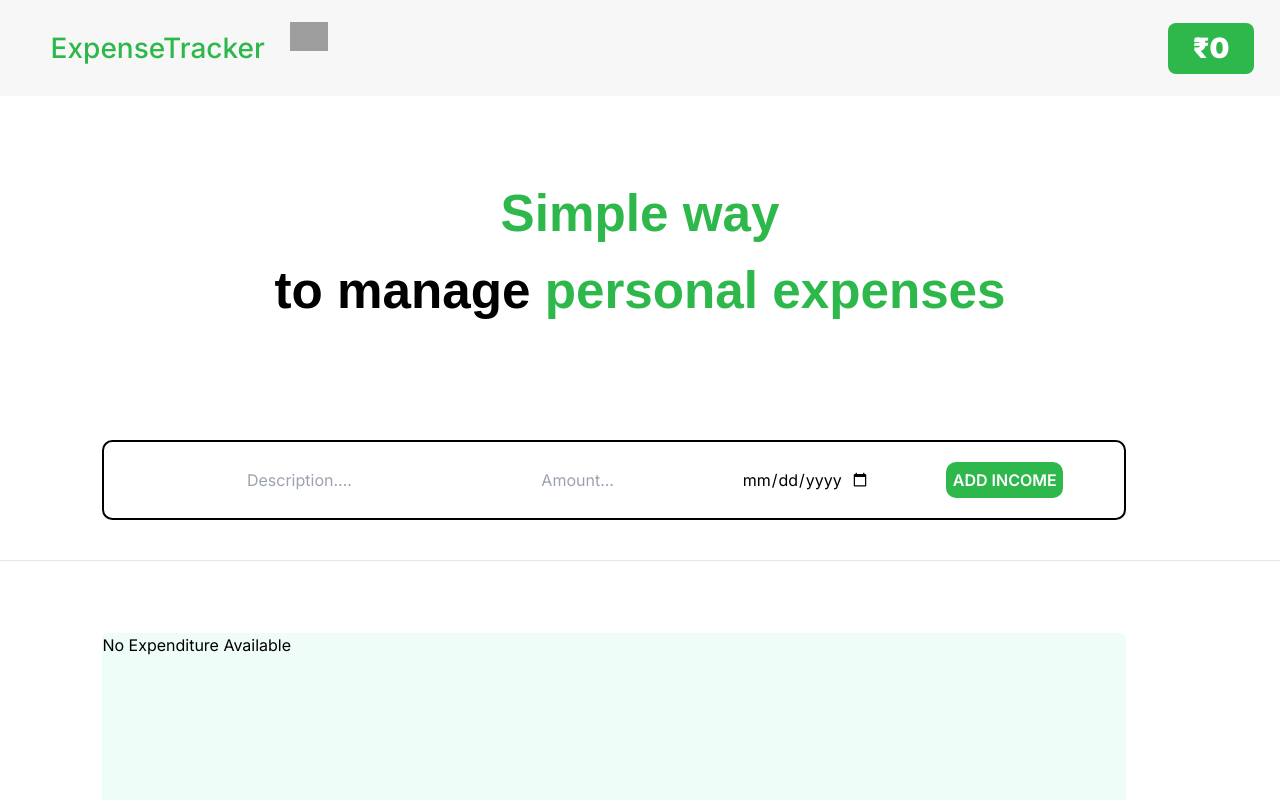
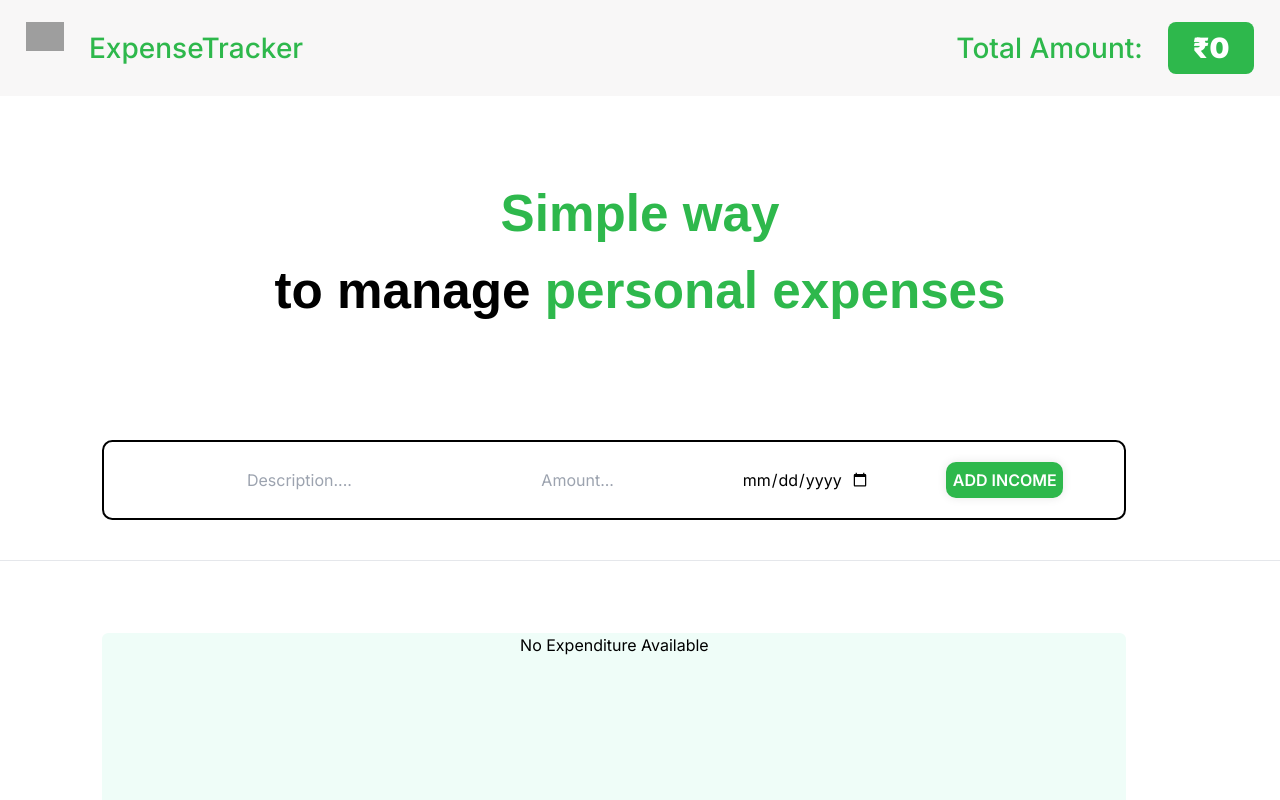
Before and after one commit to iharshyadav/Bdcoe-project, a Next.js app in the folder expenses/: page / in a window 1280 px wide. Shown: the top 800 px of the page. Built offline with nearby package versions, Linux system fonts and the light colour scheme; grey boxes are pictures that could not be loaded.

Commit message:
Done minor changes

```diff
--- a/expenses/Component/Header.js
+++ b/expenses/Component/Header.js
@@ -4,12 +4,15 @@ const Header = ({totalIncome}) => {
   return (
     <header>
         <div className="logo">
-          <h1>ExpenseTracker</h1>
           <a href="">
            <img src="https://play-lh.googleusercontent.com/_IA1p-kzpnDyoutaCf9gxWME1fc76UpoLhtvm-5K3Aainu-U0ClZYS8ug-4stKjZu_s" alt="" />
           </a>
+          <h1>ExpenseTracker</h1>
         </div>
-        <div className="total-income">₹{totalIncome}</div>
+        <div className="logo">
+          <h1>Total Amount:</h1>
+          <div className="total-income">₹{totalIncome}</div>
+        </div>
     </header>
   )
 }
--- a/expenses/app/globals.css
+++ b/expenses/app/globals.css
@@ -108,6 +108,17 @@ h2 span{
 	margin-left: 6vw;
 	background-color: #2EB84C;
 	color: white;
+	box-shadow: 0 0 10px rgba(0, 0, 0, 0.1);
+	-webkit-transition-duration: 0.3s;
+	transition-duration: 0.3s;
+	-webkit-transition-property: box-shadow,transform;
+	transition-property: box-shadow,transform;
+}
+
+.submit:hover , .submit:focus , .submit:active{
+	box-shadow: 0 0 15px rgba(0, 0, 0, 0.5);
+	-webkit-transform: scale(1.1);
+	transform: scale(1.1);
 }
 
 .submit1{
@@ -225,6 +236,10 @@ hr{
 
   .phone-income-list{
 	display: none;
+  }
+
+  .list-no-task{
+	text-align: center;
   }
 
   @media (max-width:600px) {
@@ -372,20 +387,25 @@ hr{
 
   .phone-list-description{
 	color: black;
-	/* font-size: 1.2vw; */
+	font-size: 5.5vw;
 	font-family: sans-serif;
 	font-weight: 600;
 	text-transform: uppercase;
 	width: 55%;
 	overflow: hidden;
 	text-align: left;
-	padding:1vh 0 ;
+	padding:1vh 0 0 0 ;
 	margin-top: 2.5vh;
   }
 
   .phone-list-price{
 	color: #2EB84C;
 	width: 25%;
+  }
+
+  .phone-list-date{
+	color: var(--grey);
+	font-size: 3.5vw;
   }
 
   .phone-income-list-2-button{
--- a/expenses/app/page.js
+++ b/expenses/app/page.js
@@ -28,7 +28,7 @@ const page=()=>{
       setIncome(copyTask);
  }
 
-    let renderTask=<h5>No Expenditure Available</h5>
+    let renderTask=<h5 className="list-no-task">No Expenditure Available</h5>
 
     if(income.length > 0){
       renderTask=income.map((t,i)=>{
```
